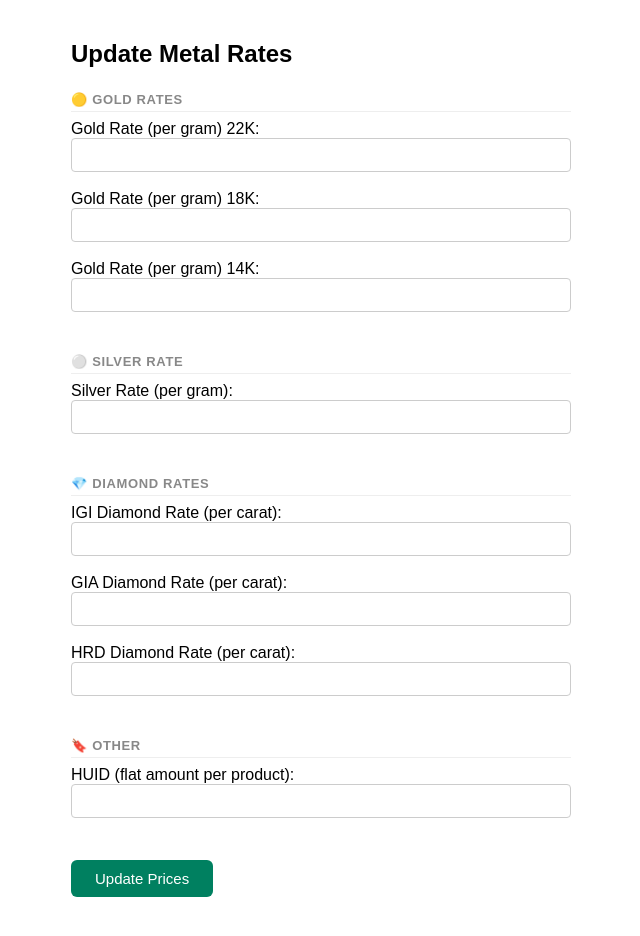
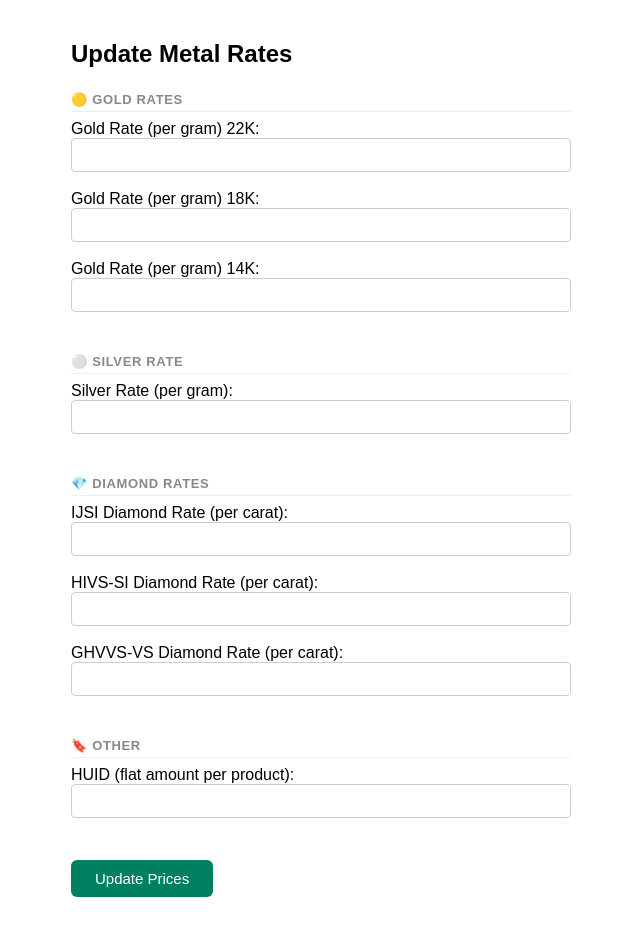
Before and after one commit to Mridulians/Jewellery-Pricing-Engine, a website: page public/index.html in a window 1280 px wide. Shown: the whole page, without its empty margins (319-959 px from the left). Drawn offline with Linux system fonts and the light colour scheme.

```diff
--- a/public/index.html
+++ b/public/index.html
@@ -88,13 +88,13 @@
       <!-- DIAMOND -->
       <div class="section-label">💎 Diamond Rates</div>
 
-      <label>IGI Diamond Rate (per carat):</label><br />
+      <label>IJSI Diamond Rate (per carat):</label><br />
       <input type="number" id="igiDiamondRate" name="igiDiamondRate" required /><br /><br />
 
-      <label>GIA Diamond Rate (per carat):</label><br />
+      <label>HIVS-SI Diamond Rate (per carat):</label><br />
       <input type="number" id="giaDiamondRate" name="giaDiamondRate" required /><br /><br />
 
-      <label>HRD Diamond Rate (per carat):</label><br />
+      <label>GHVVS-VS Diamond Rate (per carat):</label><br />
       <input type="number" id="hrdDiamondRate" name="hrdDiamondRate" required /><br /><br />
 
       <!-- HUID -->
--- a/server.js
+++ b/server.js
@@ -809,7 +809,8 @@ async function runPriceUpdate(goldRate22K, goldRate18K, goldRate14K, silverRate,
       const diamondValue = diamondCarat * diamondRate;
 
       const metalSubtotal  = goldValue + silverValue + diamondValue;
-      const makingCharge   = metalSubtotal * makingChargePercent;
+      // const makingCharge   = metalSubtotal * makingChargePercent;
+      const makingCharge = goldValue * makingChargePercent; // ✅ Making charge is only on gold value, not on silver/diamond
       const huidCharge     = huid;
       const subtotal       = metalSubtotal + makingCharge + huidCharge;
       const gst            = subtotal * 0.03;
```
